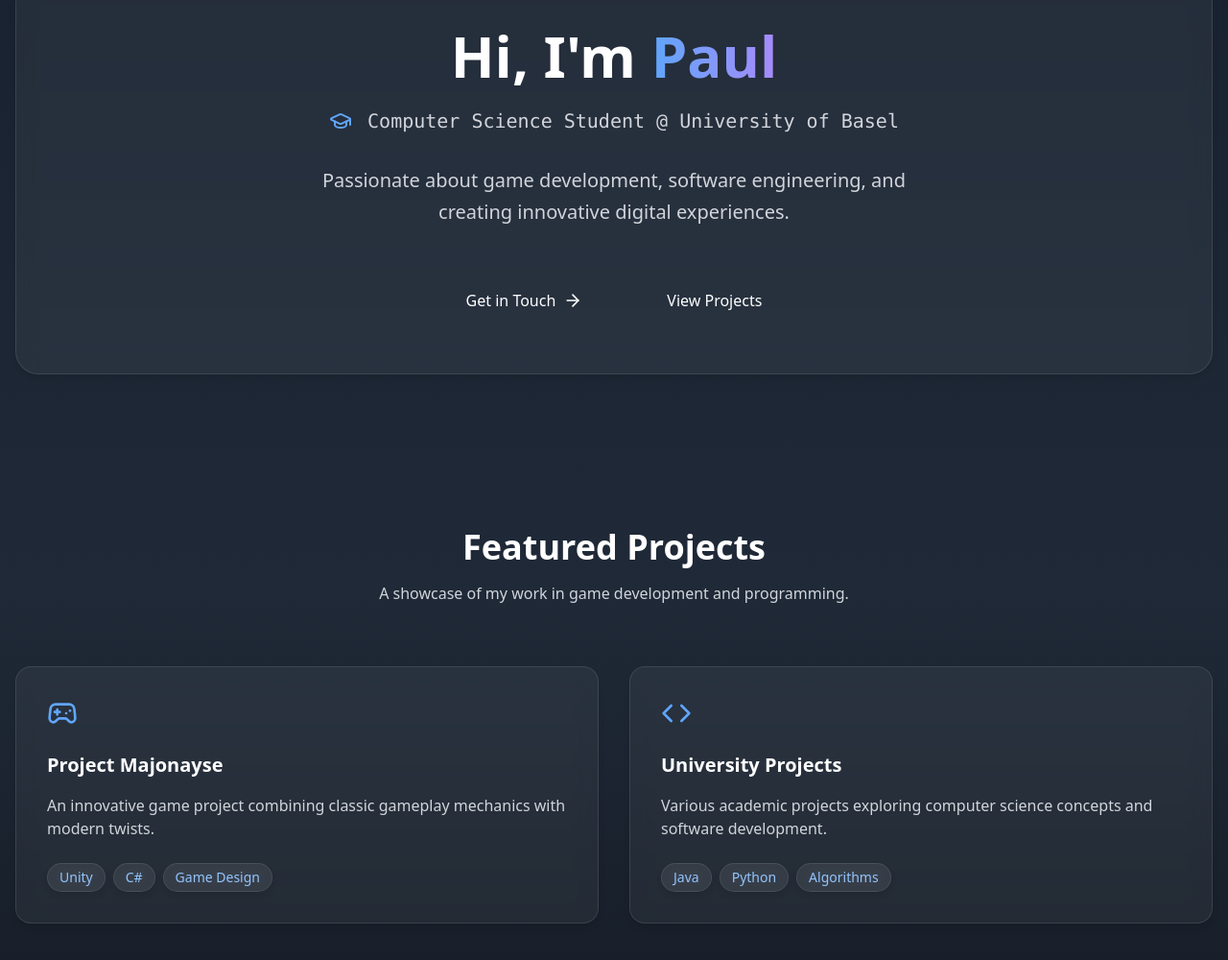
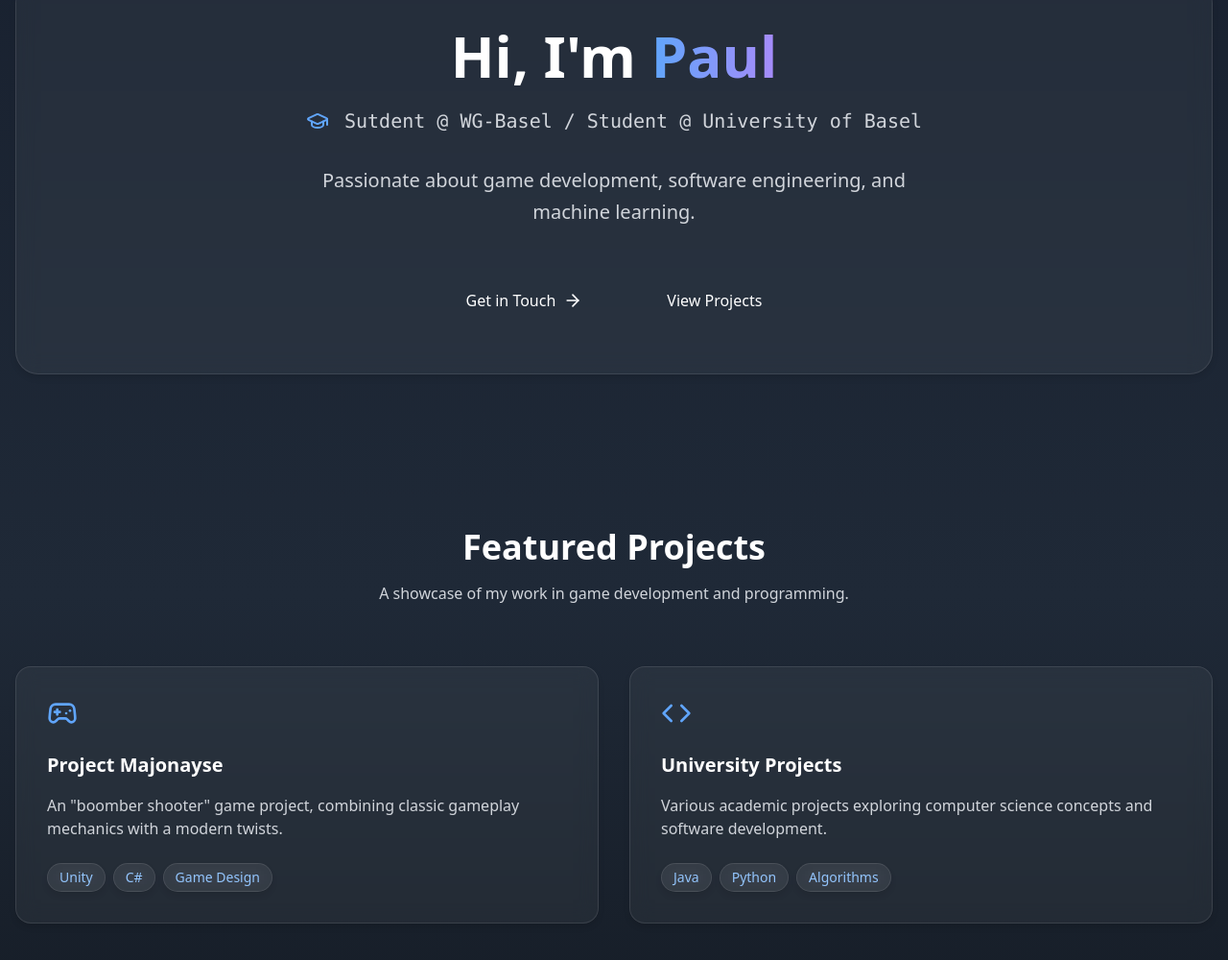
Before and after one commit to Fruchtii/P4U7, a plain HTML site: page index.html in a window 1280 px wide. Shown: the part 949-1949 px from the top of the page at 96% size. Drawn offline with nearby package versions, Linux system fonts and the light colour scheme.

Commit message:
Update index.html

```diff
--- a/index.html
+++ b/index.html
@@ -79,10 +79,10 @@
                         </h1>
                         <div class="flex items-center justify-center space-x-4 mb-8">
                             <i data-lucide="graduation-cap" class="w-6 h-6 text-blue-400"></i>
-                            <p class="text-xl text-gray-300 font-mono">Computer Science Student @ University of Basel</p>
+                            <p class="text-xl text-gray-300 font-mono">Sutdent @ WG-Basel / Student @ University of Basel</p>
                         </div>
                         <p class="text-xl text-gray-300 mb-12 max-w-2xl mx-auto leading-relaxed">
-                            Passionate about game development, software engineering, and creating innovative digital experiences.
+                            Passionate about game development, software engineering, and machine learning.
                         </p>
                         <div class="flex justify-center space-x-6">
                             <a href="#contact" class="button-primary px-8 py-4 rounded-2xl flex items-center">
@@ -114,7 +114,7 @@
                             <i data-lucide="gamepad-2" class="w-8 h-8 text-blue-400"></i>
                         </div>
                         <h3 class="text-xl font-semibold text-white mb-4">Project Majonayse</h3>
-                        <p class="text-gray-300 mb-6">An innovative game project combining classic gameplay mechanics with modern twists.</p>
+                        <p class="text-gray-300 mb-6">An "boomber shooter" game project, combining classic gameplay mechanics with a modern twists.</p>
                         <div class="flex flex-wrap gap-2">
                             <span class="text-sm glass text-blue-300 px-3 py-1 rounded-full">Unity</span>
                             <span class="text-sm glass text-blue-300 px-3 py-1 rounded-full">C#</span>
```
